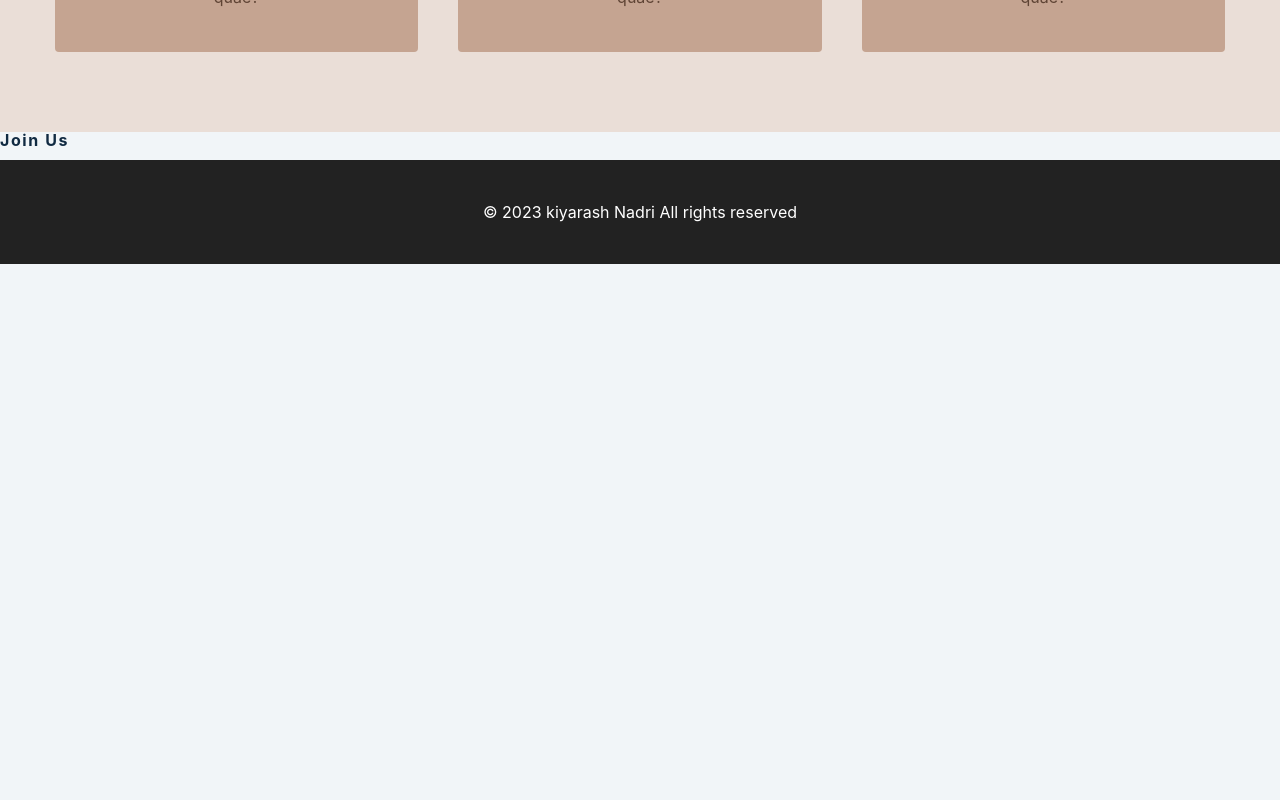
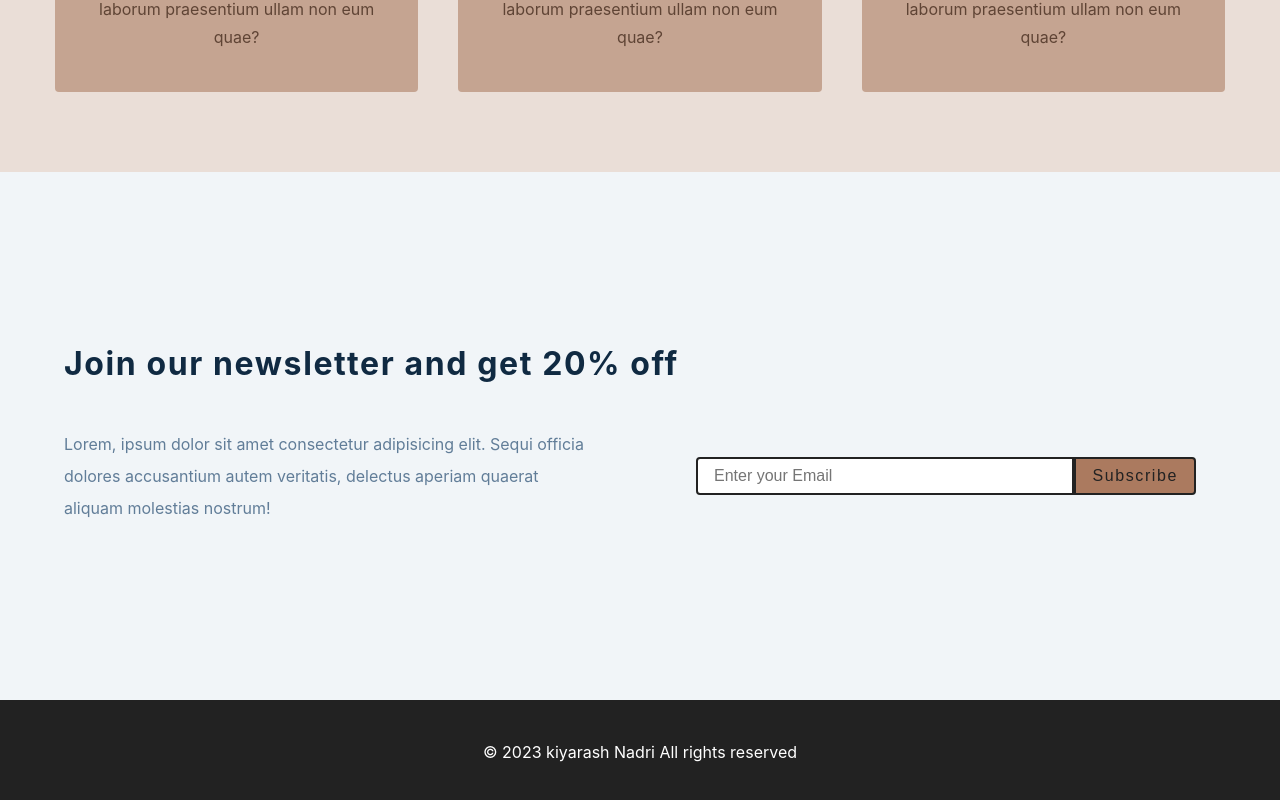
Before and after one commit to kiyarashnd/E-Commerce, a React (Vite) app in the folder frontend/: page / in a window 1280 px wide. Shown: the part 1774-2574 px from the top of the page. Before the commit the page ends 2038 px from the top, so only its background shows below. Built offline with nearby package versions, Linux system fonts and the light colour scheme.

Commit message:
finish Home component

```diff
--- a/frontend/src/Home.module.css
+++ b/frontend/src/Home.module.css
@@ -3,6 +3,7 @@
     gap: 5rem;
 
     min-height: 60vh;
+    padding-bottom: 4rem;
 }
 
 .first-container{
@@ -98,7 +99,7 @@ display: none;
 .heading2{
     line-height: 1;
     font-size: 3rem;
-   }
+}
 
 .para2{
     font-size: 1.5rem;
@@ -118,7 +119,6 @@ display: none;
 
 .slider-container h2{
     text-align: center;
-    margin-top: 1.5rem;
     padding-top: 2rem;
 }
 
--- a/frontend/src/Join.jsx
+++ b/frontend/src/Join.jsx
@@ -1,5 +1,28 @@
+import style from './Join.module.css';
+
 const Join = () => {
-  return <h4>join us</h4>;
+  return (
+    <section className={style.main}>
+      <div className={style['section-center']}>
+        <h3 className={style.heading}>Join our newsletter and get 20% off</h3>
+        <div className={style.content}>
+          <p className={style.para}>
+            Lorem, ipsum dolor sit amet consectetur adipisicing elit. Sequi
+            officia dolores accusantium autem veritatis, delectus aperiam
+            quaerat aliquam molestias nostrum!
+          </p>
+          <form onSubmit={(e) => e.preventDefault()} className={style.form}>
+            <input
+              type='email'
+              className={style.inp}
+              placeholder='Enter your Email'
+            />
+            <button className={style.btn}>subscribe</button>
+          </form>
+        </div>
+      </div>
+    </section>
+  );
 };
 
 export default Join;
--- a/frontend/src/Join.module.css
+++ b/frontend/src/Join.module.css
@@ -0,0 +1,75 @@
+.main{
+    padding: 11rem 0px;
+}
+
+.section-center{
+    margin: 0 auto;
+    max-width: 1170px;
+    width: 90vw;
+}
+
+.heading{
+    line-height: 1;
+    font-size:2rem;
+    text-transform: none;
+}
+
+.content{
+    display: grid;
+    grid-template-columns: 1fr 1fr;
+    align-items: center;
+    gap: 7rem;
+    margin-top: 3rem;
+}
+
+@media (max-width:950px) {
+    .content{
+        display: flex;
+        flex-direction: column;
+        /* margin-top: 0; */
+        gap:2rem;
+        align-items:start;
+    }
+}
+.para{
+    line-height: 2;
+    max-width: 45em;
+    color:#617d98;
+
+    margin-bottom: 0px;
+
+}
+
+.form{
+    width: 90vw;
+    max-width: 500px;
+    display: grid;
+    grid-template-columns: 1fr auto;
+}
+
+.inp{
+    border-right: none;
+    color: #324d67;
+    border-top-left-radius:0.25rem;
+    border-bottom-left-radius:0.25rem;
+
+    font-size: 1rem;
+    padding: 0.5rem 1rem;
+    border: 2px solid #222;
+}
+
+.btn{
+    background: #ab7a5f;
+    text-transform: capitalize;
+    letter-spacing: 0.1rem;
+    cursor: pointer;
+    transition: all 0.3s linear;
+    color: #222;
+
+    border-top-right-radius: 0.25rem;
+    border-bottom-right-radius: 0.25rem;
+
+    font-size: 1rem;
+    padding: 0.5rem 1rem;
+    border: 2px solid #222;
+}
```
